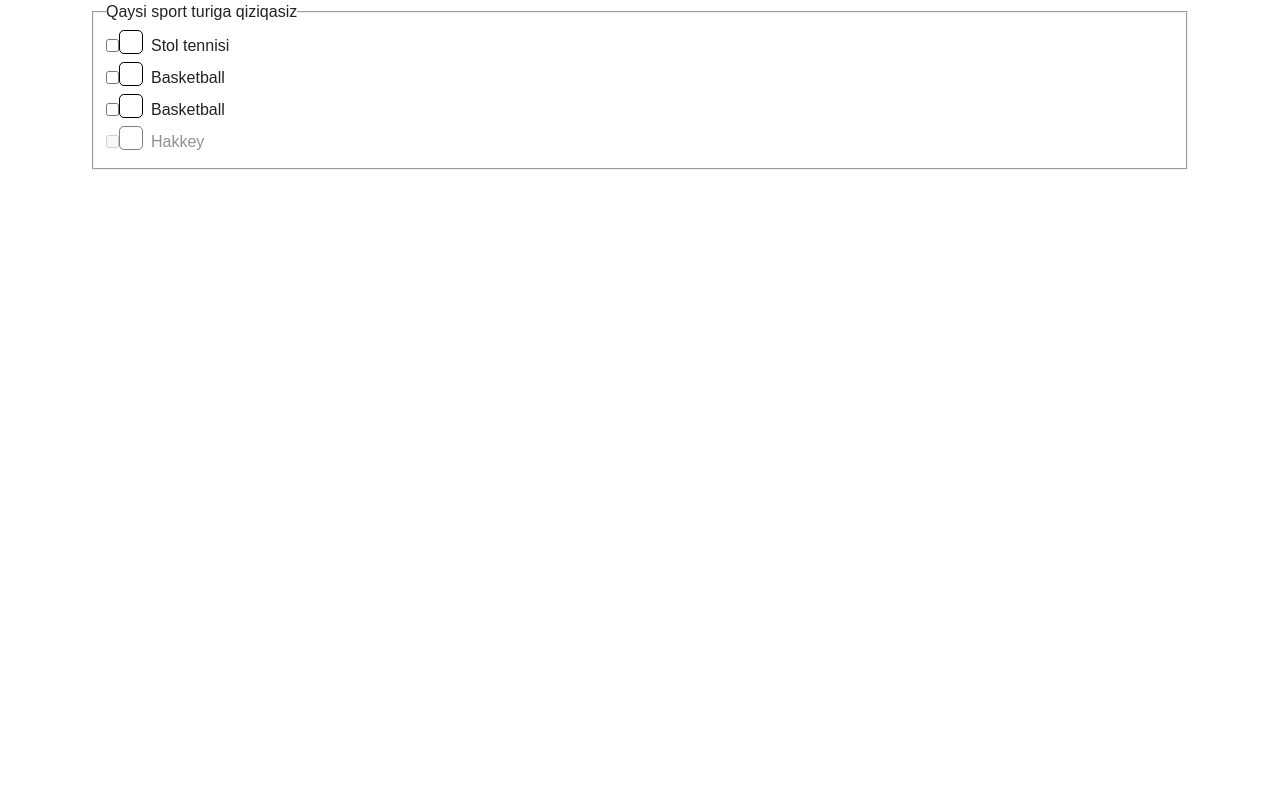
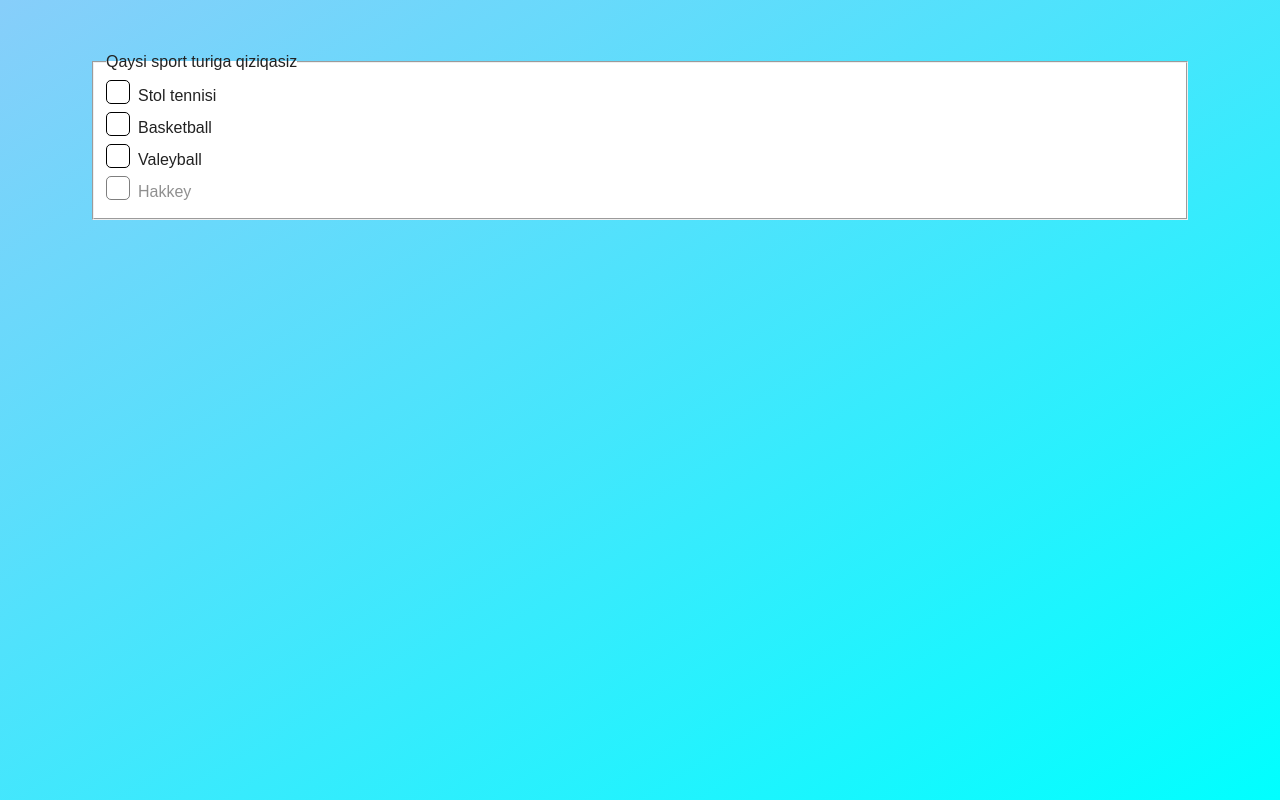
Before and after one commit to muslim0602/checkbox, a plain HTML site: page index.html in a window 1280 px wide. Drawn offline with Linux system fonts and the light colour scheme.

Commit message:
Add body background-image linear-gradient

```diff
--- a/index.html
+++ b/index.html
@@ -15,7 +15,7 @@
   <main class="main-content">
     <div class="container">
       <form action="https://echo.htmlacademy.ru" method="POST">
-        <fieldset>
+        <fieldset class="fieldset">
           <legend>Qaysi sport turiga qiziqasiz</legend>
           <div class="form-inner">
             <label class="form-label"><input class="visuallyhidden  checkbox checkbox-ping-pong" type="checkbox" name="ping-pong">
@@ -26,7 +26,7 @@
               <span class="checkbox-text">Basketball</span></label>
             <label class="form-label"><input class="visuallyhidden  checkbox checkbox-valeyball" type="checkbox" name="valeyball">
               <span class="checkbox-control"></span>
-              <span class="checkbox-text">Basketball</span></label>
+              <span class="checkbox-text">Valeyball</span></label>
             <label class="form-label"><input class="visuallyhidden  checkbox checkbox-hakkey" type="checkbox" name="hakkey" disabled >
               <span class="checkbox-control"></span>
               <span class="checkbox-text">Hakkey</span></label>
--- a/style/style.css
+++ b/style/style.css
@@ -21,6 +21,8 @@ body{
   line-height: 1.5;
   background-color: #fff;
   color: #222;
+  background-image: linear-gradient( to right bottom,
+  lightskyblue,aqua);
 }
 
 img{
@@ -37,7 +39,7 @@ img{
   margin-left: auto;
 }
 
-. {
+.visuallyhidden {
   position: absolute;
   width: 1px;
   height: 1px;
@@ -52,10 +54,16 @@ img{
   flex-grow: 1;
 }
 
+.fieldset{
+  background-color: #fff;
+  margin-top: 50px;
+}
+
 .form-inner{
   display: flex;
   flex-direction: column;
   align-items: flex-start;
+
 }
 .form-label{
   display: flex;
```
